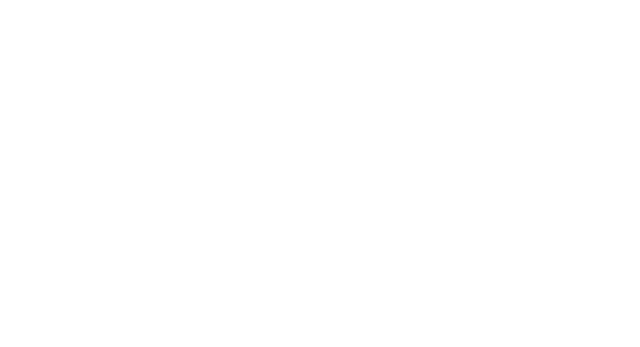
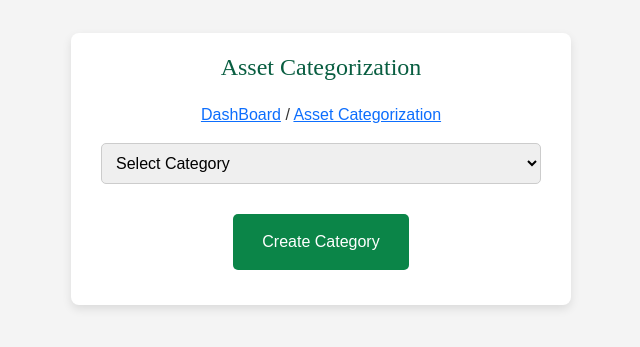
Before and after one commit to PasinduLakshanDSE/AssetVella, a React (Create React App) app in the folder assetmanagment/: page /ComapnyassetCatergorization in a window 1280 px wide. Before the commit this address had no page. Shown: the part 231-578 px from the top of the page, without its empty margins (319-959 px from the left). Built offline with nearby package versions, Linux system fonts and the light colour scheme.

Commit message:
ComAssetCAtergprization Done

```diff
--- a/assetmanagment/src/App.js
+++ b/assetmanagment/src/App.js
@@ -25,6 +25,7 @@
 import CompanyAddUsersRole from "./components/Company/ComAddUserRole/ComAddUser";
 import ComAssetDetails from "./components/Company/ComAssetDetails/ComAssetDetails";
 import ComAssetRegister from "./components/Company/CompanyAssetRegistration/ComAssetRegister";
+import ComAssetCategorization from "./components/Company/ComAssetCategorization/ComAssetCategorization";
 
 //import { BrowserRouter as Router, Routes, Route } from "react-router-dom";
 //import Users from "./components/Users/Users";
@@ -55,6 +56,7 @@
         <Route path="/companyUserRole" element={<CompanyAddUsersRole/>} />
         <Route path="/Comasset" element={<ComAssetDetails/>} />
         <Route path="/ComapnyAssetRegister" element={<ComAssetRegister/>} />
+        <Route path="/ComapnyassetCatergorization" element={<ComAssetCategorization/>} />
       </Routes>
     </div>
 
--- /dev/null
+++ b/assetmanagment/src/components/Company/ComAssetCategorization/ComAssetCategorization.jsx
@@ -0,0 +1,157 @@
+import React, { useState } from "react";
+import "./comassetcategorization.css";
+import axios from "axios";
+import { Link } from "react-router-dom";
+
+const ComAssetCategorization = () => {
+  const [category, setCategory] = useState(""); // State for selected category
+
+  const [types, setTypes] = useState(""); // State for selected type
+  const [customType, setCustomType] = useState(""); // Custom type input
+
+
+  const categories = ["Electronic items",
+    "Laundry & Linen",
+    "Housekeeping Supplies",
+    "Electrical items",
+    "Security & Safety",
+    "Furniture",
+    "Outdoor & Garden Equipment",
+    "Stationery"];
+
+  // Define types based on the selected category
+  const getTypesByCategory = (category) => {
+    switch (category) {
+      case "Electronic items":
+        return ["Computer", "Laptop", "Mobile Phone", "UPS", "Other"];
+      case "Furniture":
+        return ["Table", "Chair", "Sofa", "Cupboard", "Other"];
+      case "Stationery":
+        return ["Pen", "Notebook", "Marker", "Stapler", "Other"];
+      case "Laundry & Linen":
+        return ["towels", "bed sheets", "pillow covers", "Other"];
+      case "Electrical items":
+        return ["Breaker", "Wall Socket", "Holders", "Voltage Tester", "Bell Switch", "Fuse", "Other"];
+      case "Outdoor & Garden Equipment":
+        return ["Garden Hose", "Watering Can", "Chainsaw", "Grass Trimmer", "Other"];
+      case "Security & Safety":
+        return ["fire extinguisher", "door locks", "Other"];
+      case "Housekeeping Supplies":
+        return ["cleaning chemicals", "vacuum cleaners", "Other"];
+      default:
+        return [];
+    }
+  };
+
+  const typesList = getTypesByCategory(category);
+
+
+
+
+
+
+  // Handle form submission
+  const handleSubmit = async (e) => {
+    e.preventDefault();
+
+    // Construct payload
+    const payload = {
+      category,
+
+      types: types === "Other" ? customType : types,
+      customType: customType || "",
+
+    };
+
+    try {
+      const response = await axios.post("http://localhost:8000/api/categories", payload);
+      alert(response.data.message); // Success message
+      // Reset form
+      setCategory("");
+
+      setTypes("");
+      setCustomType("");
+
+    } catch (error) {
+      console.error("Error submitting data:", error);
+      alert("Error creating category. Please try again.");
+    }
+  };
+
+  return (
+    <div className="body">
+      <div className="asset-categorization">
+        <div className="form-container">
+          <h2 className="catergoryhead">Asset Categorization</h2>
+          <p>
+            <Link to="/CompanyDashBord">DashBoard</Link> / <Link to="/ComapnyassetCatergorization">Asset Categorization</Link>
+          </p>
+          <form onSubmit={handleSubmit}>
+            <div className="input-box">
+              {/* Category Dropdown */}
+              <select
+                value={category}
+                onChange={(e) => {
+                  setCategory(e.target.value); // Update category
+                  setTypes(""); // Reset types when category changes
+
+
+                  setCustomType(""); // Reset custom type
+                }}
+              >
+                <option value="">Select Category</option>
+                {categories.map((cat) => (
+                  <option key={cat} value={cat}>
+                    {cat}
+                  </option>
+                ))}
+              </select>
+
+              {/* Input for custom category */}
+
+
+              {/* Type Input or Dropdown */}
+              {category && (
+                <select
+                  value={types}
+                  onChange={(e) => {
+                    setTypes(e.target.value);
+                    setCustomType(""); // Reset custom type when type changes
+                  }}
+                >
+                  <option value="">Select Type</option>
+                  {typesList.map((typ) => (
+                    <option key={typ} value={typ}>
+                      {typ}
+                    </option>
+                  ))}
+                </select>
+              )}
+
+
+
+              {/* Input for custom type if "Other" is selected in the dropdown */}
+              {types === "Other" && (
+                <input
+                  type="text"
+                  value={customType}
+                  onChange={(e) => setCustomType(e.target.value)}
+                  placeholder="Enter Type"
+                />
+              )}
+
+
+            </div>
+
+            {/* Create Category Button */}
+            <button type="submit" className="create-category-btn">
+              Create Category
+            </button>
+          </form>
+        </div>
+      </div>
+    </div>
+  );
+};
+
+export default ComAssetCategorization;
--- /dev/null
+++ b/assetmanagment/src/components/Company/ComAssetCategorization/comassetcategorization.css
@@ -0,0 +1,134 @@
+/* General styles for the page */
+.body {
+    font-family: Arial, sans-serif;
+    margin: 0;
+    padding: 0;
+    background-color: #f9f9f9;
+    color: #333;
+  }
+
+  /* Container for the categorization form */
+  .asset-categorization {
+    display: flex;
+    justify-content: center;
+    align-items: center;
+    min-height: 100vh;
+    background-color: #f4f4f4;
+  }
+
+  /* Form container styling */
+  .form-container {
+    background-color: #fff;
+    border-radius: 8px;
+    box-shadow: 0 4px 10px rgba(0, 0, 0, 0.1);
+    padding: 20px 30px;
+    width: 500px;
+    max-width: 90%;
+  }
+  .catergoryhead{
+
+    font-family: "bold";
+  }
+
+  /* Form heading */
+  .form-container h2 {
+    font-size: 24px;
+    margin-bottom: 20px;
+    color: #095e41;
+    text-align: center;
+  }
+
+  /* Input box container */
+  .input-box {
+    display: flex;
+    flex-direction: column;
+    gap: 15px;
+  }
+
+  /* Select and input fields */
+  .input-box select,
+  .input-box input[type="text"] {
+    padding: 10px;
+    font-size: 16px;
+    border: 1px solid #ccc;
+    border-radius: 5px;
+    outline: none;
+    transition: all 0.3s ease;
+  }
+
+  .input-box select:focus,
+  .input-box input[type="text"]:focus {
+    border-color: #007bff;
+    box-shadow: 0 0 5px rgba(0, 123, 255, 0.5);
+  }
+
+  /* Checkbox group */
+  .checkbox-group {
+    margin-top: 15px;
+  }
+
+  .checkbox-group h3 {
+    font-size: 18px;
+    margin-bottom: 10px;
+    color: #555;
+  }
+
+  .checkbox-group div {
+    display: flex;
+    align-items: center;
+    gap: 10px;
+    margin-bottom: 8px;
+  }
+
+  /* Checkboxes */
+  .checkbox-group input[type="checkbox"] {
+    width: 16px;
+    height: 16px;
+    cursor: pointer;
+  }
+
+  .checkbox-group label {
+    font-size: 16px;
+    color: #333;
+    cursor: pointer;
+  }
+
+
+  .create-category-btn {
+    background-color: #0b8548;
+    color: white;
+    border: none;
+
+    font-size: 16px;
+    cursor: pointer;
+    border-radius: 5px;
+
+  }
+
+  .create-category-btn:hover {
+    background-color: #0056b3;
+  }
+
+  /* Add responsive design */
+  @media (max-width: 500px) {
+    .form-container {
+      padding: 15px 20px;
+    }
+
+    .form-container h2 {
+      font-size: 20px;
+    }
+
+    .input-box select,
+    .input-box input[type="text"] {
+      font-size: 14px;
+    }
+
+    .checkbox-group h3 {
+      font-size: 16px;
+    }
+
+    .checkbox-group label {
+      font-size: 14px;
+    }
+  }
--- a/assetmanagment/src/components/Company/CompanyNav/CompanyNav.jsx
+++ b/assetmanagment/src/components/Company/CompanyNav/CompanyNav.jsx
@@ -55,7 +55,7 @@
           <hr />
           <div className="nav-button">
             <i className="fas fa-network-wired"></i>
-            <a href="/category" className="nav-link">
+            <a href="/ComapnyassetCatergorization" className="nav-link">
             Asset Categorize
             </a>
           </div>
```
